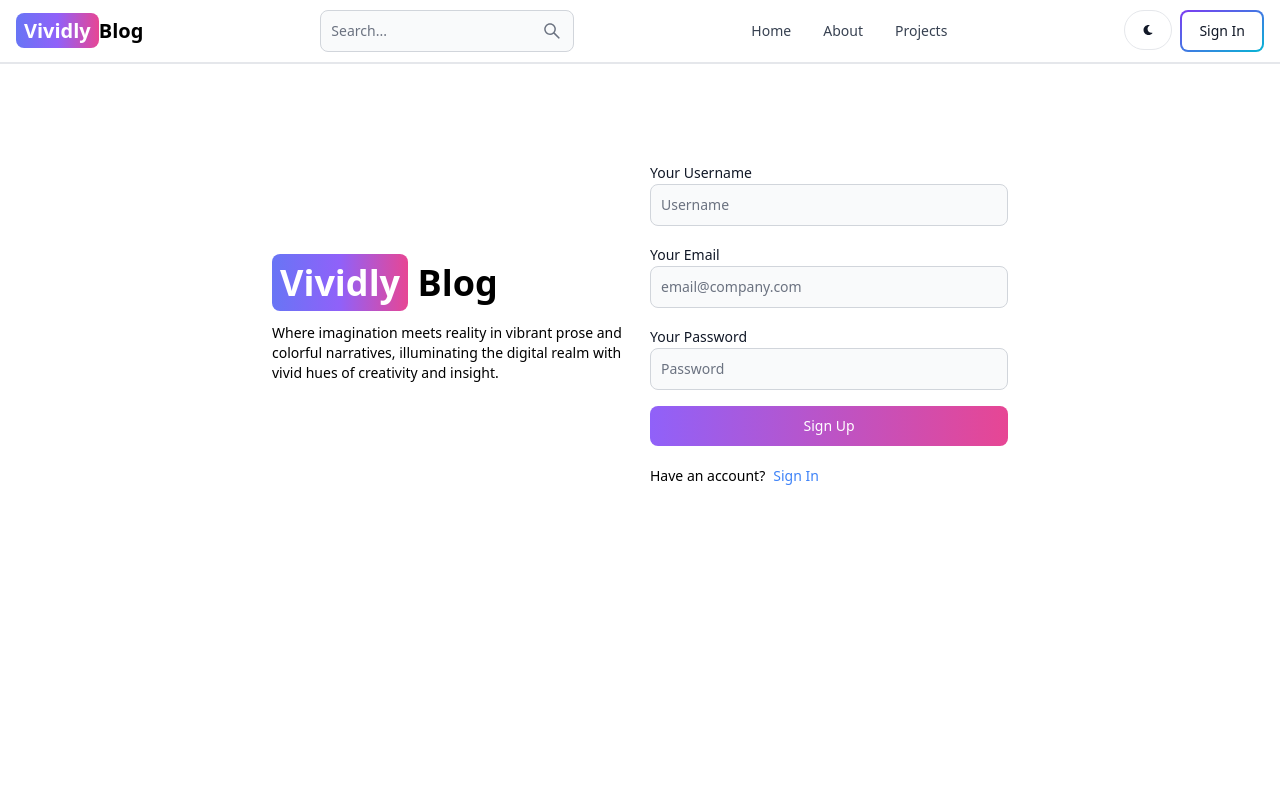
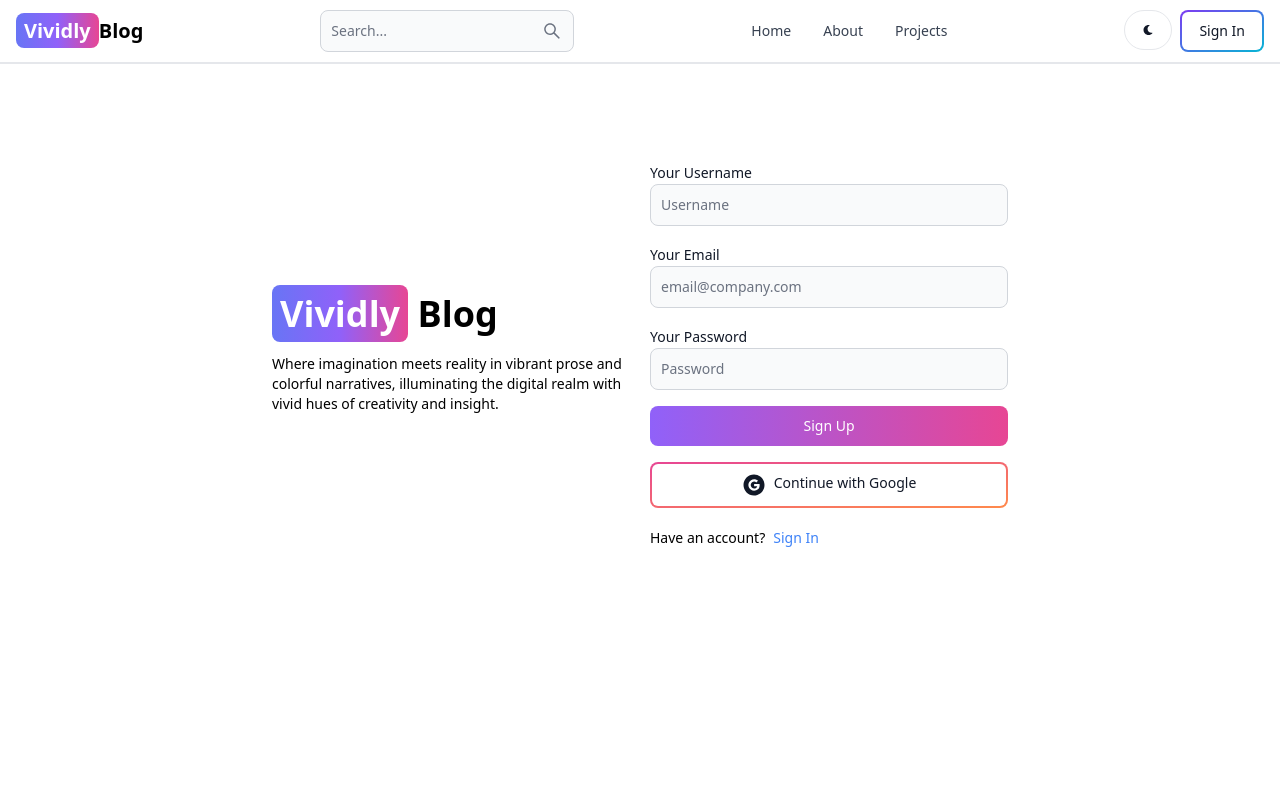
Before and after one commit to SivaGuruK/BLOG-MERN-APPLICATION, a React (Vite) app in the folder client/: page /sign-up in a window 1280 px wide. Shown: the top 800 px of the page. Built offline with nearby package versions, Linux system fonts and the light colour scheme; no server answers.

Commit message:
Add OAuth functionality

```diff
--- a/client/package.json
+++ b/client/package.json
@@ -11,6 +11,7 @@
   },
   "dependencies": {
     "@reduxjs/toolkit": "^2.2.2",
+    "firebase": "^10.10.0",
     "flowbite-react": "^0.7.5",
     "react": "^18.2.0",
     "react-dom": "^18.2.0",
--- /dev/null
+++ b/client/src/components/OAuth.jsx
@@ -0,0 +1,48 @@
+import { Button } from "flowbite-react";
+import { AiFillGoogleCircle } from "react-icons/ai";
+import { GoogleAuthProvider, signInWithPopup, getAuth } from "firebase/auth";
+import { app } from "../firebase";
+import { useDispatch } from "react-redux";
+import { signInSuccess } from "../redux/user/userSlice";
+import { useNavigate } from "react-router-dom";
+
+export default function OAuth() {
+  const auth = getAuth(app);
+  const dispatch = useDispatch();
+  const navigate = useNavigate();
+  const handleGoogleClick = async () => {
+    const provider = new GoogleAuthProvider();
+    provider.setCustomParameters({ prompt: "select_account" });
+    try {
+      const resultsFromGoogle = await signInWithPopup(auth, provider);
+      const res = await fetch('/api/auth/google', {
+        method: "POST",
+        headers: { "Content-Type": "application/json" },
+        body: JSON.stringify({
+          name: resultsFromGoogle.user.displayName,
+          email: resultsFromGoogle.user.email,
+          googlePhotoUrl: resultsFromGoogle.user.photoURL,
+        }),
+      });
+
+      const data = await res.json();
+      if (res.ok) {
+        dispatch(signInSuccess(data));
+        navigate('/');
+      }
+    } catch (error) {
+      console.log(error);
+    }
+  };
+  return (
+    <Button
+      type="button"
+      gradientDuoTone="pinkToOrange"
+      outline
+      onClick={handleGoogleClick}
+    >
+      <AiFillGoogleCircle className="w-6 h-6 mr-2" />
+      Continue with Google
+    </Button>
+  );
+}
--- /dev/null
+++ b/client/src/firebase.js
@@ -0,0 +1,17 @@
+// Import the functions you need from the SDKs you need
+import { initializeApp } from "firebase/app";
+// TODO: Add SDKs for Firebase products that you want to use
+// https://firebase.google.com/docs/web/setup#available-libraries
+
+// Your web app's Firebase configuration
+const firebaseConfig = {
+  apiKey: import.meta.env.VITE_FIREBASE_API_KEY,
+  authDomain: "mernblog-71a6e.firebaseapp.com",
+  projectId: "mernblog-71a6e",
+  storageBucket: "mernblog-71a6e.appspot.com",
+  messagingSenderId: "725959083611",
+  appId: "1:725959083611:web:7dd109b7eb7d4ae2e2e17e",
+};
+
+// Initialize Firebase
+export const app = initializeApp(firebaseConfig);
--- a/client/src/pages/SignIn.jsx
+++ b/client/src/pages/SignIn.jsx
@@ -3,6 +3,7 @@
 import { Alert, Button, Label, Spinner, TextInput } from "flowbite-react";
 import {  useDispatch ,useSelector} from "react-redux";
 import { signInStart,signInSuccess,signInFailure } from "../redux/user/userSlice";
+import OAuth from "../components/OAuth";
 
 
 export default function SignIn() {
@@ -94,6 +95,7 @@
                 "Sign In"
               )}
             </Button>
+            <OAuth/>
           </form>
           <div className="flex gap-2 text-sm mt-5">
             <span>Don't Have an account?</span>
--- a/client/src/pages/SignUp.jsx
+++ b/client/src/pages/SignUp.jsx
@@ -1,6 +1,7 @@
 import React, { useState } from "react";
 import { Link , useNavigate} from "react-router-dom";
 import { Alert, Button, Label, Spinner, TextInput } from "flowbite-react";
+import OAuth from "../components/OAuth";
 
 export default function SignUp() {
   const [formData, setFormData] = useState({});
@@ -100,6 +101,7 @@
                 "Sign Up"
               )}
             </Button>
+            <OAuth/>
           </form>
           <div className="flex gap-2 text-sm mt-5">
             <span>Have an account?</span>
```
Also changed, not shown: 1 other file (tests, documents, lock files or other folders).
